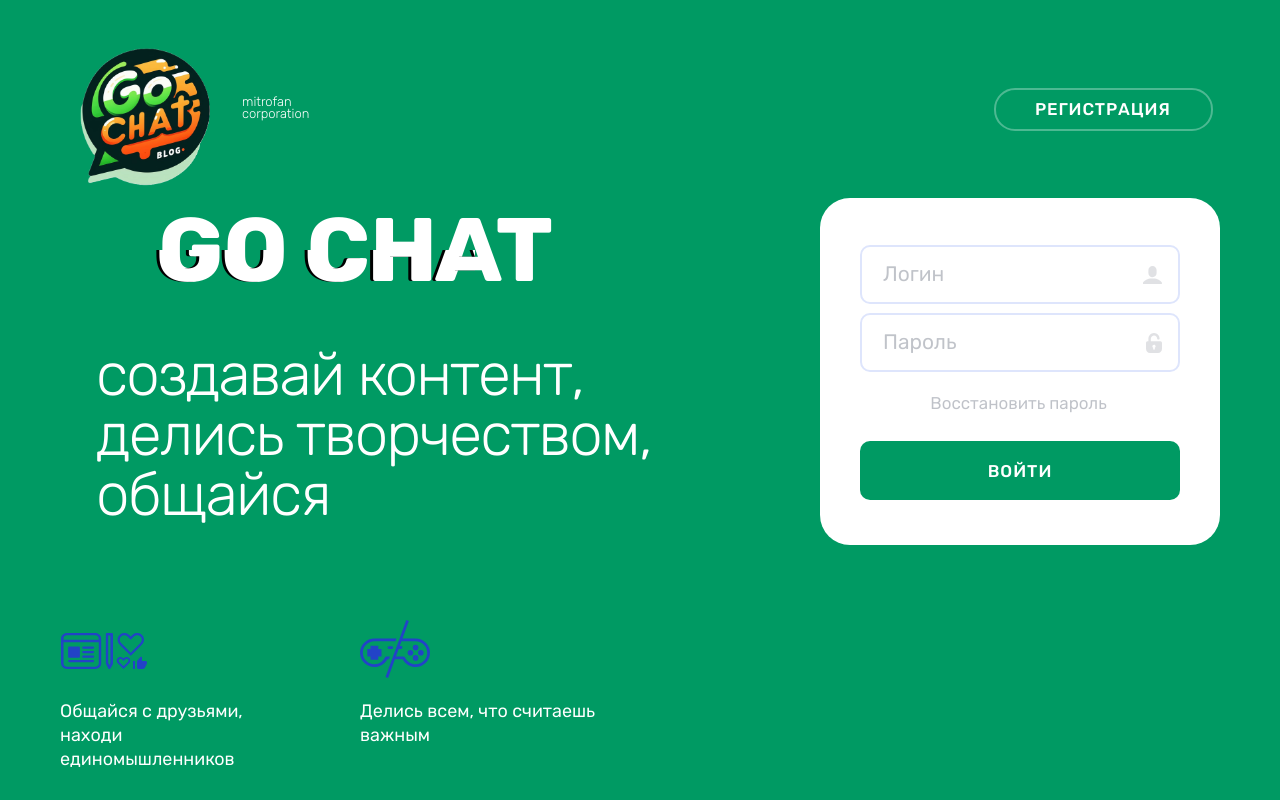
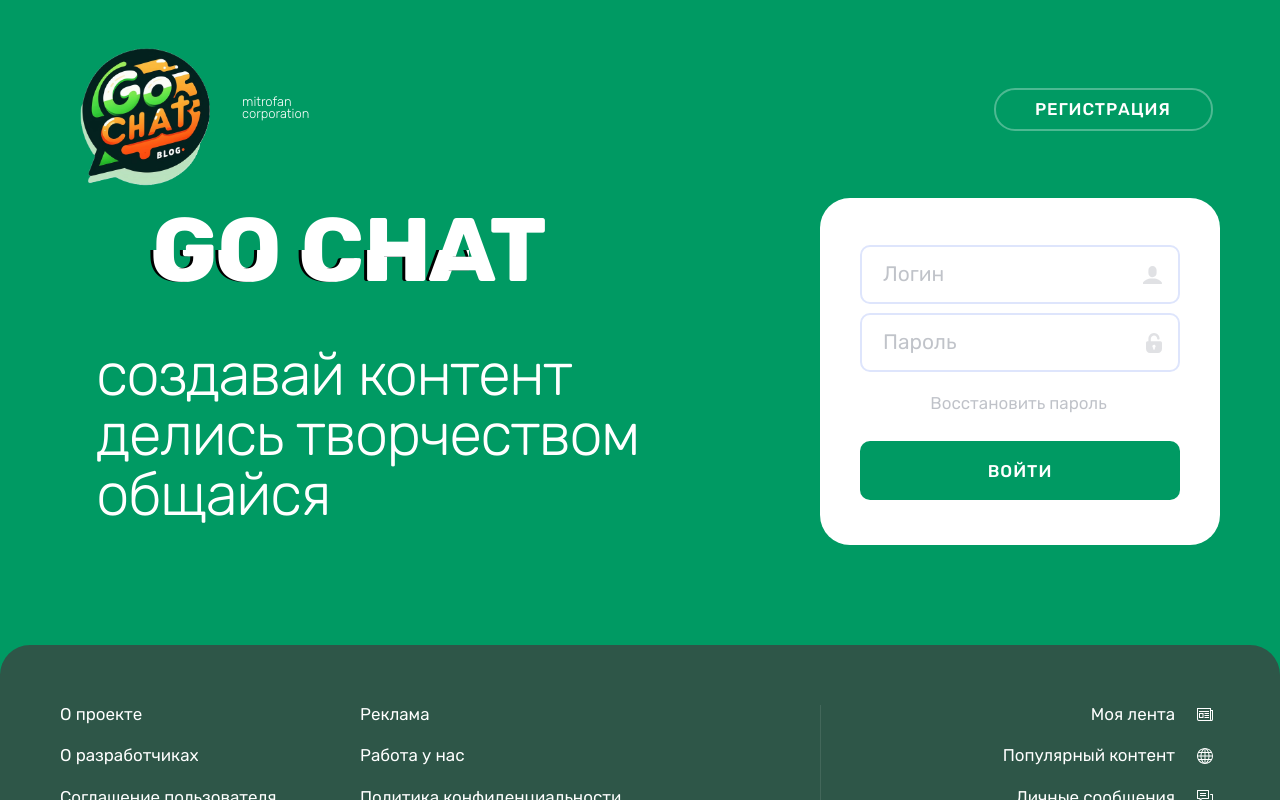
Before and after one commit to Mitrofanna/mitrofan-corporation, a React (Vite) app: page / in a window 1280 px wide. Shown: the top 800 px of the page. Built offline with nearby package versions, Linux system fonts and the light colour scheme.

Commit message:
удаляет ненужные элементы

```diff
--- a/src/pages/main-page.tsx
+++ b/src/pages/main-page.tsx
@@ -38,19 +38,7 @@
                 <div className="intro__title box">
                     <h1 className="intro__glitch glitch">GO CHAT</h1>
                 </div>
-                <b className="intro__slogan">создавай контент,<br></br> делись творчеством,<br></br>общайся</b>
-                <ul className="intro__advantages-list">
-                    <li className="intro__advantage intro__advantage--ease">
-                    <p className="intro__advantage-text">
-                        Общайся&nbsp;с&nbsp;друзьями, находи единомышленников
-                    </p>
-                    </li>
-                    <li className="intro__advantage intro__advantage--no-excess">
-                    <p className="intro__advantage-text">
-                        Делись всем, что считаешь важным
-                    </p>
-                    </li>
-                </ul>
+                <b className="intro__slogan">создавай контент<br></br> делись творчеством<br></br>общайся</b>
                 </section>
                 <section className="authorization">
                 <h2 className="visually-hidden">Авторизация</h2>
```
